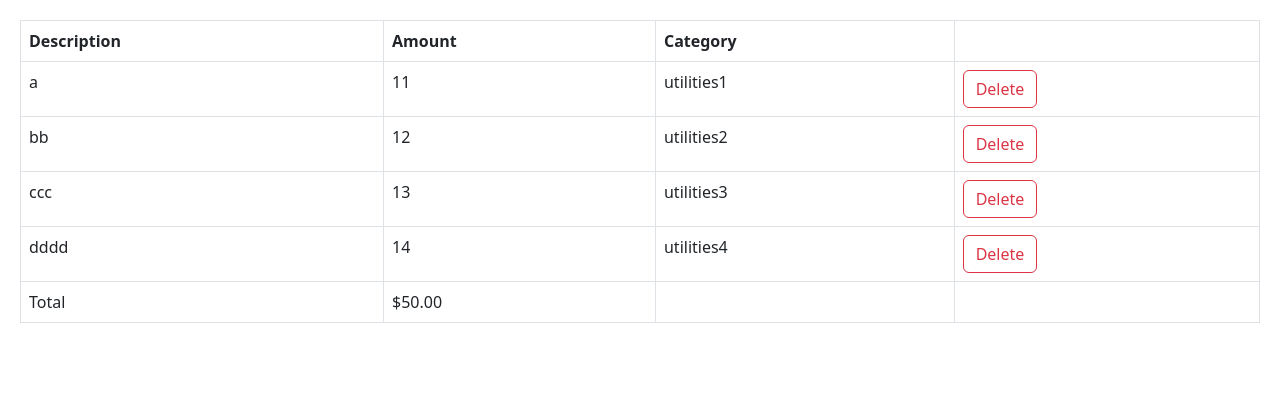
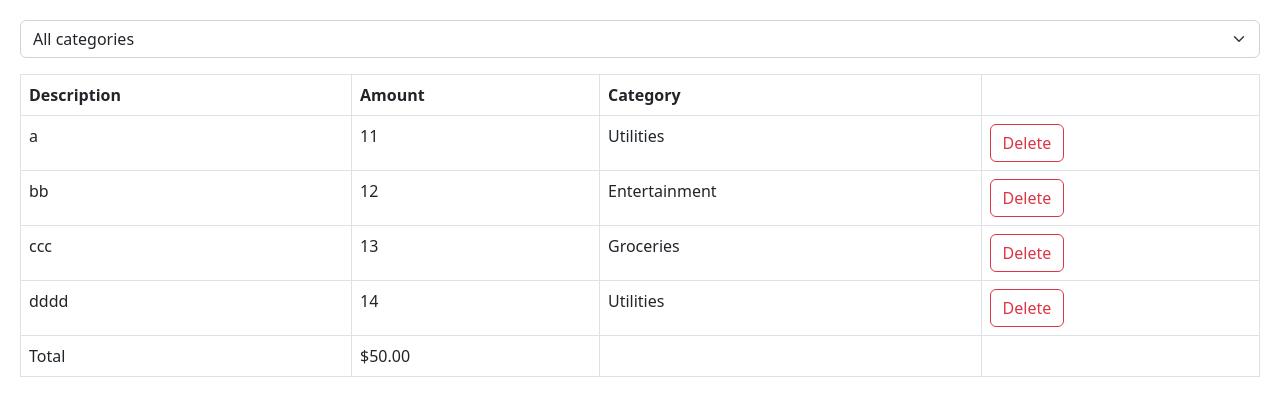
Before and after one commit to iammmila/TS_learning, a React (Vite) app: page / in a window 1280 px wide. Shown: the top 416 px of the page. Built offline with nearby package versions, Linux system fonts and the light colour scheme.

Commit message:
5.11. Building ExpenseFilter

```diff
--- a/src/App.tsx
+++ b/src/App.tsx
@@ -1,22 +1,35 @@
 import "./App.css";
 import ExpenseList from "./components/Expense-tracker/ExpenseList";
 import { useState } from "react";
+import ExpenseFilter from "./components/Expense-tracker/ExpenseFilter/index";
 
 function App() {
+  const [selectedCategory, setSelectedCategory] = useState("");
   const [expenses, setExpenses] = useState([
-    { id: 1, description: "a", amount: 11, category: "utilities1" },
-    { id: 2, description: "bb", amount: 12, category: "utilities2" },
-    { id: 3, description: "ccc", amount: 13, category: "utilities3" },
-    { id: 4, description: "dddd", amount: 14, category: "utilities4" },
+    { id: 1, description: "a", amount: 11, category: "Utilities" },
+    { id: 2, description: "bb", amount: 12, category: "Entertainment" },
+    { id: 3, description: "ccc", amount: 13, category: "Groceries" },
+    { id: 4, description: "dddd", amount: 14, category: "Utilities" },
   ]);
 
   const handleDelete = (id: number) => {
     setExpenses(expenses.filter((e) => e.id !== id));
   };
+  const visibleExpenses = selectedCategory
+    ? expenses.filter((e) => e.category === selectedCategory)
+    : expenses;
 
   return (
     <>
-      <ExpenseList expenses={expenses} onDelete={(id) => handleDelete(id)} />
+      <div className="mb-3">
+        <ExpenseFilter
+          onSelectCategory={(category) => setSelectedCategory(category)}
+        />
+      </div>
+      <ExpenseList
+        expenses={visibleExpenses}
+        onDelete={(id) => handleDelete(id)}
+      />
     </>
   );
 }
--- /dev/null
+++ b/src/components/Expense-tracker/ExpenseFilter/ExpenseFilter.tsx
@@ -0,0 +1,21 @@
+import React from "react";
+
+interface Props {
+  onSelectCategory: (category: string) => void;
+}
+
+const ExpenseFilter = ({ onSelectCategory }: Props) => {
+  return (
+    <select
+      className="form-select"
+      onChange={(event) => onSelectCategory(event.target.value)}
+    >
+      <option value="">All categories</option>
+      <option value="Groceries">Groceries</option>
+      <option value="Utilities">Utilities</option>
+      <option value="Entertainment">Entertainment</option>
+    </select>
+  );
+};
+
+export default ExpenseFilter;
--- /dev/null
+++ b/src/components/Expense-tracker/ExpenseFilter/index.ts
@@ -0,0 +1,2 @@
+import ExpenseFilter from "./ExpenseFilter";
+export default ExpenseFilter;
```
